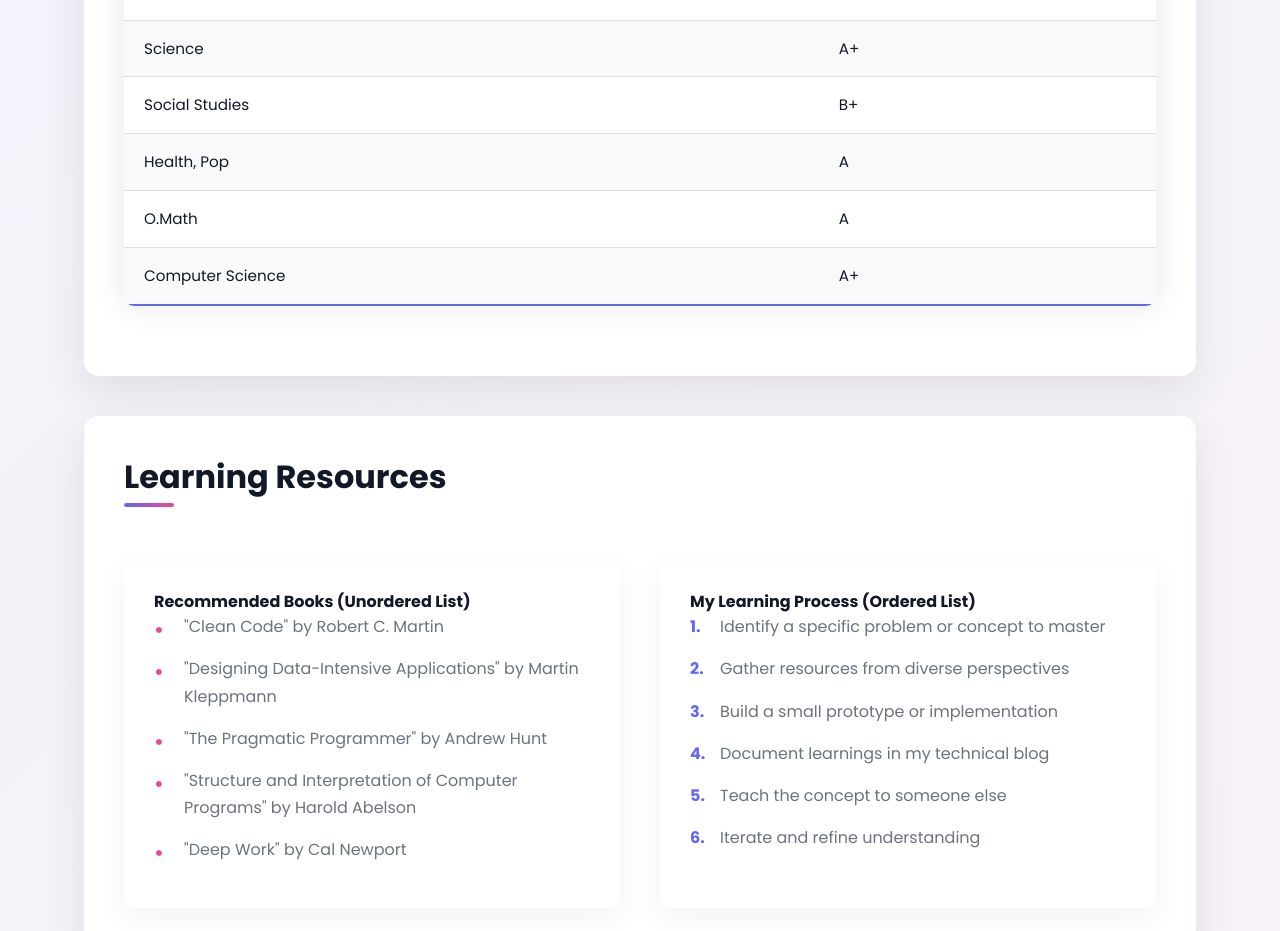
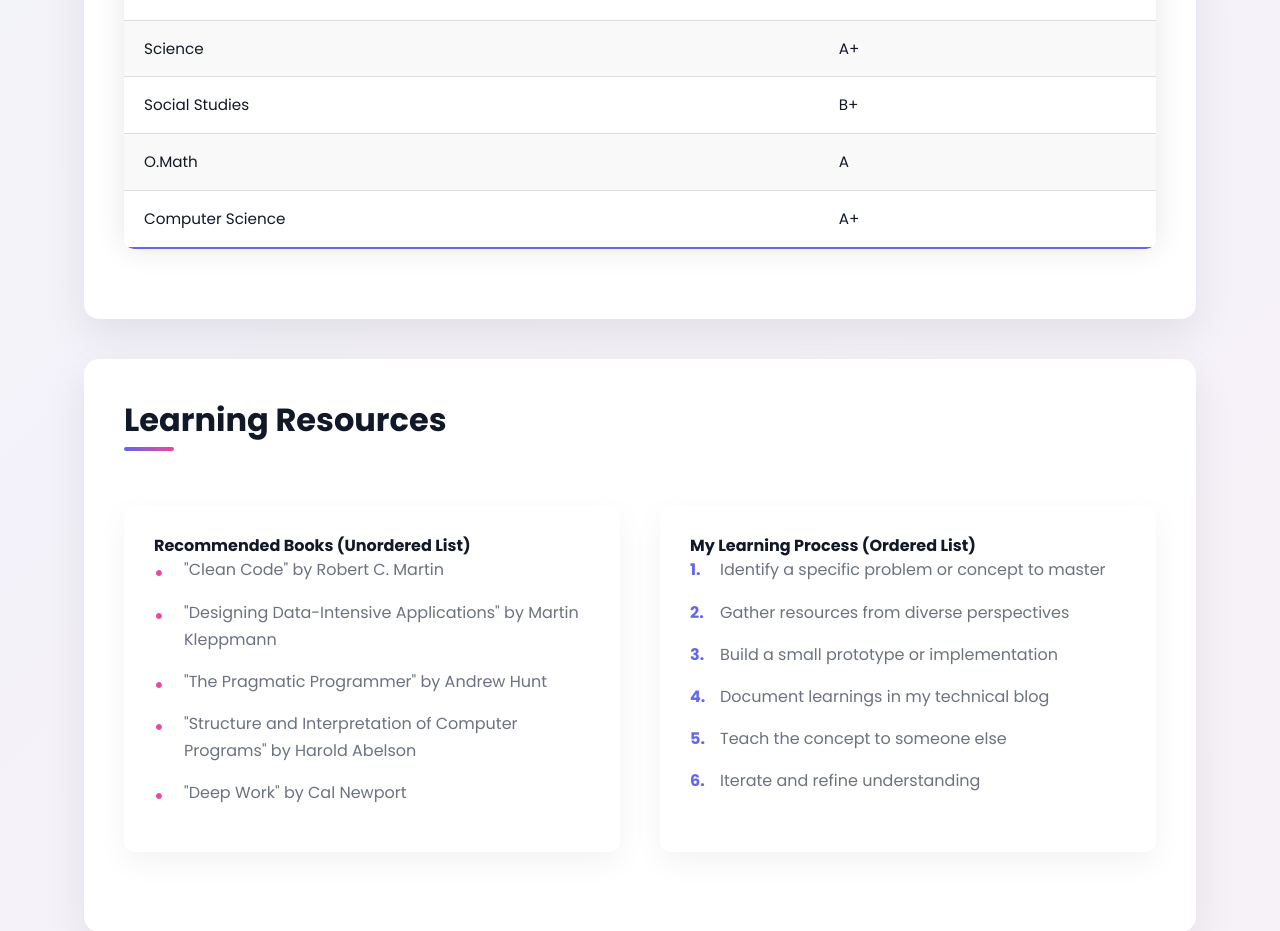
Before and after one commit to Dipesh440/DipeshPrasadSah, a plain HTML site: page index.html in a window 1280 px wide. Shown: the part 5880-6811 px from the top of the page. Drawn offline with nearby package versions, Linux system fonts and the light colour scheme.

Commit message:
Update index.html

```diff
--- a/index.html
+++ b/index.html
@@ -312,10 +312,6 @@
                             <td>B+</td>
                         </tr>
                         <tr>
-                            <td>Health, Pop</td>
-                            <td>A</td>
-                        </tr>
-                        <tr>
                             <td>O.Math</td>
                             <td>A</td>
                         </tr>
```
